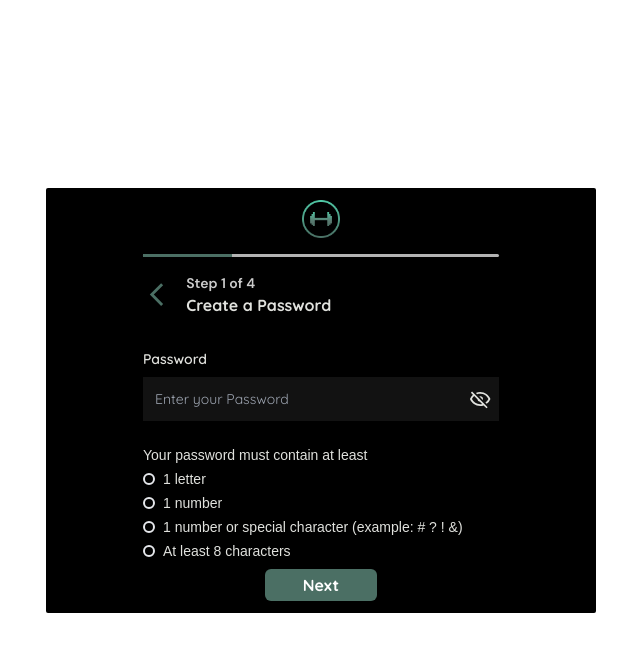
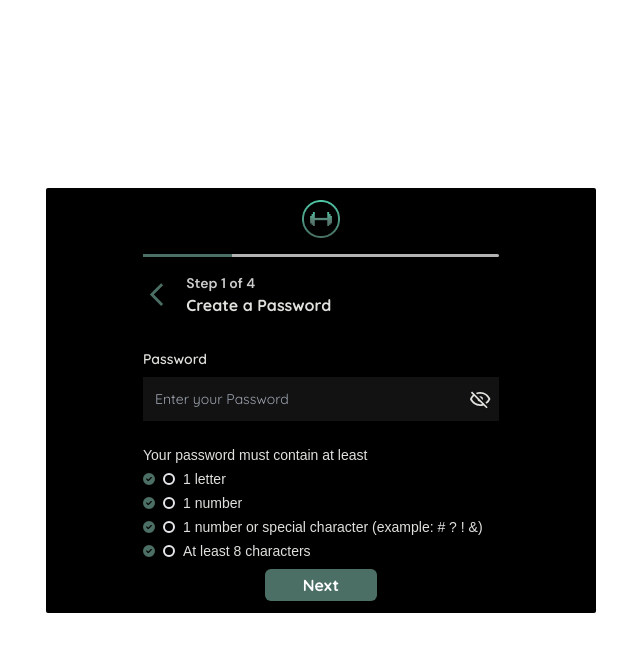
Before and after one commit to Inosensey/BodyTune, a Next.js app: page /register in a window 1280 px wide. Both pictures are taken after typing "name@example.com" into the empty fields and a click on the button "Next". Shown: the top 652 px of the page, without its empty margins (319-959 px from the left). Built offline with nearby package versions, Linux system fonts and the light colour scheme.

Commit message:
Applied the newly created input types to SecondStep.
- Updated the HTML structure for the password requirements.

```diff
--- a/components/authComponents/signUp/steps/SecondStep.tsx
+++ b/components/authComponents/signUp/steps/SecondStep.tsx
@@ -1,44 +1,58 @@
-"use client"
+"use client";
 
 // Components
-import { Input } from '@/components/reusableComponent/formInputs/input'
+import { Input } from "@/components/reusableComponent/formInputs/input";
 
 // icons
-import IcOutlineArrowBackIosNew from '@/icons/IcOutlineArrowBackIosNew'
+import { faCircleCheck } from "@fortawesome/free-solid-svg-icons";
+import { FontAwesomeIcon } from "@fortawesome/react-fontawesome";
+import IcOutlineArrowBackIosNew from "@/icons/IcOutlineArrowBackIosNew";
 
 // Types
-interface registerInputTypes {
-  email: string,
-  password: string
-}
+import { registerInputType } from "@/types/inputTypes";
 interface props {
-  progressTitle: string,
-  password: string,
-  setRegisterInput: React.Dispatch<React.SetStateAction<registerInputTypes>>
-  currentProgress: number,
-  totalProgress: number,
-  setProgress: React.Dispatch<React.SetStateAction<number>>
+  progressTitle: string;
+  password: string;
+  setRegisterInput: React.Dispatch<React.SetStateAction<registerInputType>>;
+  currentProgress: number;
+  totalProgress: number;
+  setProgress: React.Dispatch<React.SetStateAction<number>>;
 }
 
-const SecondStep = ({password, setRegisterInput, progressTitle, currentProgress, totalProgress, setProgress}: props) => {
-
+const SecondStep = ({
+  password,
+  setRegisterInput,
+  progressTitle,
+  currentProgress,
+  totalProgress,
+  setProgress,
+}: props) => {
   // Events
   const onChange = (event: React.ChangeEvent<HTMLInputElement>) => {
-    const { name, value } = event.target
+    const { name, value } = event.target;
 
-    setRegisterInput((prev) => ({...prev, [name]: value}))
-  }
+    setRegisterInput((prev) => ({ ...prev, [name]: value }));
+  };
 
   return (
     <div className="flex flex-col justify-center mx-auto gap-8 max-w-[450px] phone:w-8/12 mt-4">
-        <div className='flex items-center gap-4 cursor-pointer' onClick={() => setProgress(prev => prev - 1) } >
-          <IcOutlineArrowBackIosNew color='#4B6F64' width='1.7em' height='1.7em' />
+      <div
+        className="flex items-center gap-4 cursor-pointer"
+        onClick={() => setProgress((prev) => prev - 1)}
+      >
+        <IcOutlineArrowBackIosNew
+          color="#4B6F64"
+          width="1.7em"
+          height="1.7em"
+        />
         <div>
-            <p className='text-[#ccc] font-dmSans font-semibold text-sm'>Step {currentProgress} of {totalProgress}</p>
-            <p className='font-quickSand font-bold'>{progressTitle}</p>
+          <p className="text-[#ccc] font-dmSans font-semibold text-sm">
+            Step {currentProgress} of {totalProgress}
+          </p>
+          <p className="font-quickSand font-bold">{progressTitle}</p>
         </div>
       </div>
-        <div className='flex flex-col gap-6'>
+      <div className="flex flex-col gap-6">
         <div className="w-full relative">
           <Input
             dataTestId="password-input"
@@ -51,18 +65,33 @@ const SecondStep = ({password, setRegisterInput, progressTitle, currentProgress,
             autoComplete="off"
           />
         </div>
-          <div className='text-sm flex flex-col gap-1'>
+        <div className="text-sm flex flex-col gap-1">
           <label>Your password must contain at least</label>
-            <ul className='flex flex-col gap-1'>
-              <li className='flex items-center gap-2'><div className='border-2 w-3 h-3 rounded-2xl'></div> 1 letter</li>
-              <li className='flex items-center gap-2'><div className='border-2 w-3 h-3 rounded-2xl'></div> 1 number</li>
-              <li className='flex items-center gap-2'><div className='border-2 w-3 h-3 rounded-2xl'></div> 1 number or special character (example: # ? ! &)</li>
-              <li className='flex items-center gap-2'><div className='border-2 w-3 h-3 rounded-2xl'></div> At least 8 characters</li>
+          <ul className="flex flex-col gap-1">
+            <li className="flex items-center gap-2">
+              <FontAwesomeIcon className="text-xs text-secondary" icon={faCircleCheck} />
+              <div className="border-2 w-3 h-3 rounded-2xl"></div> 1
+              letter
+            </li>
+            <li className="flex items-center gap-2">
+            <FontAwesomeIcon className="text-xs text-secondary" icon={faCircleCheck} />
+              <div className="border-2 w-3 h-3 rounded-2xl"></div> 1 number
+            </li>
+            <li className="flex items-center gap-2">
+            <FontAwesomeIcon className="text-xs text-secondary" icon={faCircleCheck} />
+              <div className="border-2 w-3 h-3 rounded-2xl"></div> 1 number or
+              special character (example: # ? ! &)
+            </li>
+            <li className="flex items-center gap-2">
+            <FontAwesomeIcon className="text-xs text-secondary" icon={faCircleCheck} />
+              <div className="border-2 w-3 h-3 rounded-2xl"></div> At least 8
+              characters
+            </li>
           </ul>
         </div>
       </div>
     </div>
-  )
-}
+  );
+};
 
-export default SecondStep
+export default SecondStep;
```
Lines whose indentation alone changed are shown as unchanged.
